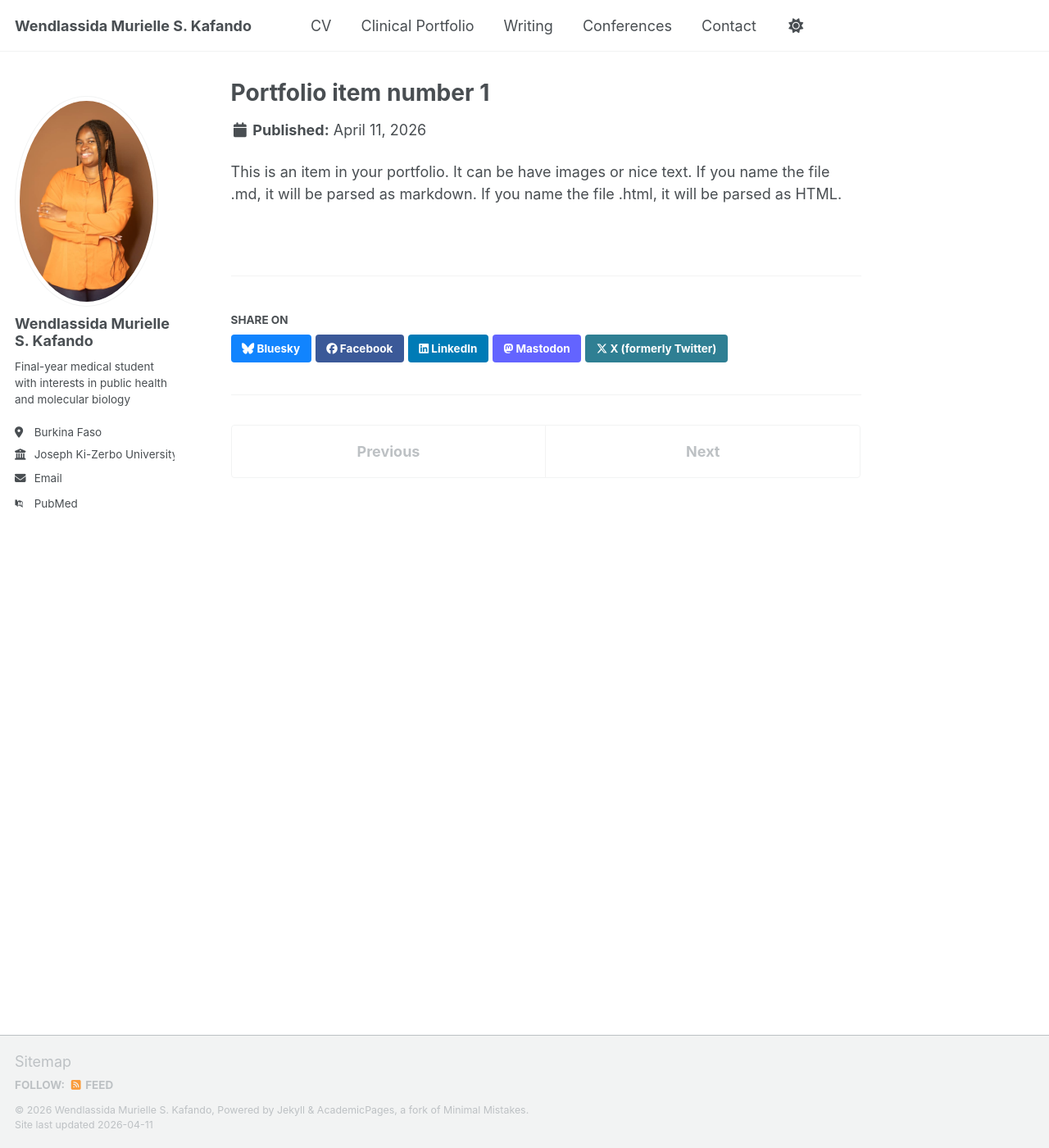
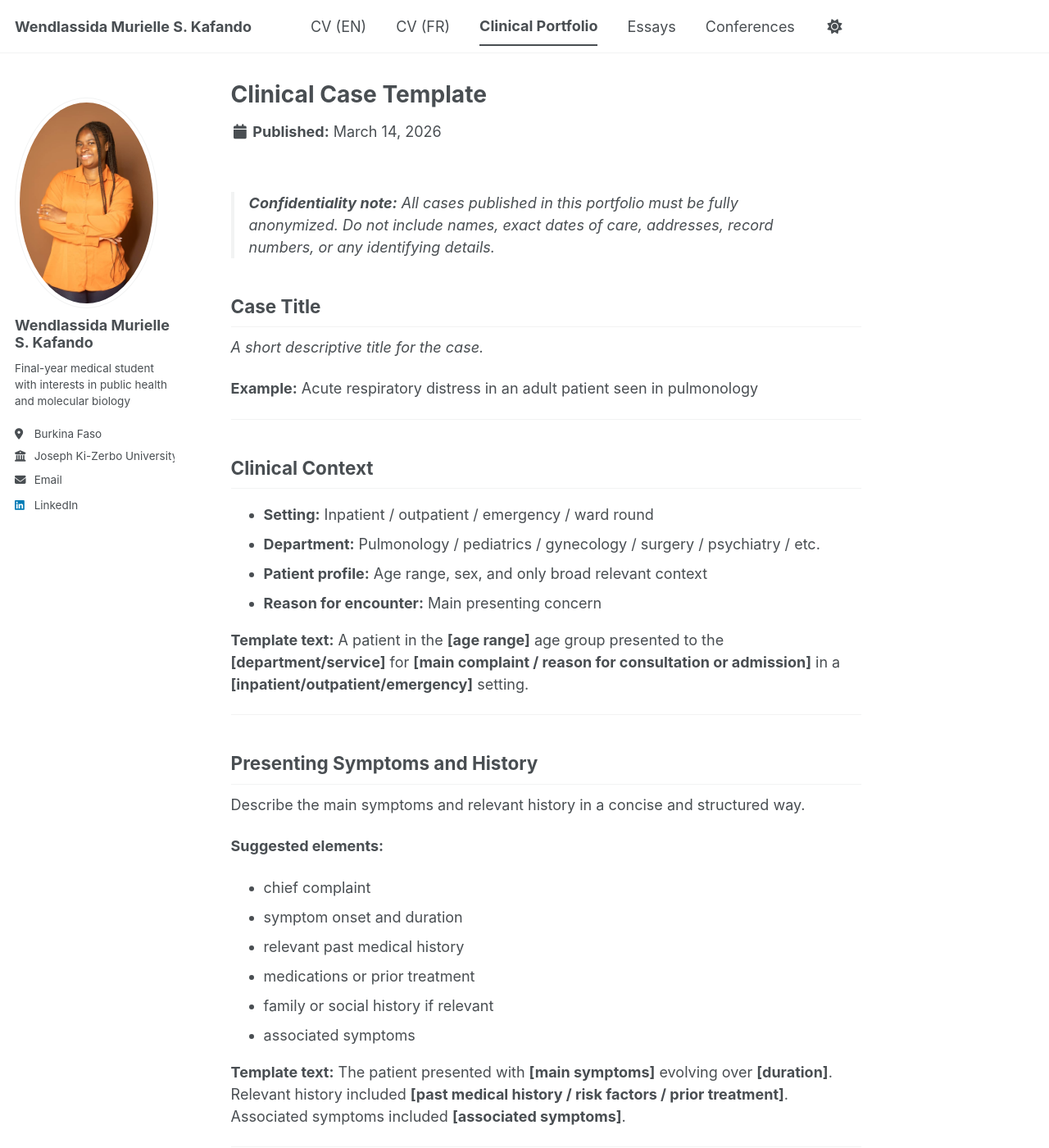
Before and after one commit to Murielle-Kafando/murielle-kafando.github.io, a Jekyll site: the page built from _portfolio/portfolio-1.md, in a window 1280 px wide and 1400 px high. Shown: the whole window at 82% size. Built offline with Jekyll 4.4.1, drawn with Linux system fonts in a browser that asks for light colours; some web fonts are replaced; a script bundle is joined from its source files by our own code; library files that are not in the unit come from our copies; some of the changed text lies outside the part shown.

Commit message:
templates completed + homepage

```diff
--- a/_config.yml
+++ b/_config.yml
@@ -13,10 +13,10 @@ title                    : "Wendlassida Murielle S. Kafando"
 title_separator          : "-"
 name                     : &name "Wendlassida Murielle S. Kafando"
 description              : &description "Final-year medical student | Clinical portfolio | Public health and molecular biology interests"   # Update this with a general description of your site, this is the default if not overridden by a page
-url                      : https://academicpages.github.io # The base hostname & protocol for your site e.g. "https://[your GitHub username].github.io",
+url                      : https://murielle-kafando.github.io # The base hostname & protocol for your site e.g. "https://[your GitHub username].github.io",
                                                            # or if you already have some other page hosted on Github then use "https://[your GitHub username].github.io/[Your Repo Name]"
-baseurl                  : "/murielle-medical-portfolio" # the subpath of your site, e.g. "/blog"
-repository               : "alex-zongo/murielle-medical-portfolio"
+baseurl                  : "" # the subpath of your site, e.g. "/blog"
+repository               : "Murielle-Kafando/murielle-kafando.github.io" # The GitHub repository of your site, used for edit links and other features, e.g. "username/repository"
 
 # Site Author - The following control what appear as part of the author content on the side bar.
 #               If a field is blank the icon and link will not appear, otherwise it will be shown.
@@ -41,7 +41,7 @@ author:
   orcid            : # "https://orcid.org/yourorcidurl"
   semantic         : # URL
   ssrn             : # URL
-  pubmed           : "https://www.ncbi.nlm.nih.gov/pubmed/?term=john+snow"
+  pubmed           : # "https://www.ncbi.nlm.nih.gov/pubmed/?term=john+snow"
   researchgate     : # URL
   scopus           : # URL
   zotero           : # URL
@@ -66,7 +66,7 @@ author:
   keybase          : # Username
   instagram        : # Username
   lastfm           : # Username
-  linkedin         : # Username
+  linkedin         : "murielle-kafando-02996b400" # Username - Update with your username on the site
   mastodon         : # URL
   medium           : # URL
   pinterest        : # Username
@@ -230,6 +230,9 @@ collections:
   portfolio:
     output: true
     permalink: /:collection/:path/
+  writings:
+    output: true
+    permalink: /:collection/:path/
   talks:
     output: true
     permalink: /:collection/:path/
@@ -290,6 +293,17 @@ defaults:
       layout: talk
       author_profile: true
       share: true
+  # _writings
+  - scope:
+      path: ""
+      type: writings
+    values:
+      layout: single
+      author_profile: true
+      share: true
+      read_time: true
+      related: true
+      comments: false
 
 
 # Sass/SCSS
--- a/_data/navigation.yml
+++ b/_data/navigation.yml
@@ -24,20 +24,20 @@ main:
   # - title: "Blog Posts"
   #   url: /year-archive/
 
-  - title: "CV"
-    url: /cv/
+  - title: "CV (EN)"
+    url: /files/cv_en.pdf
+
+  - title: "CV (FR)"
+    url: /files/cv_fr.pdf
 
   - title: "Clinical Portfolio"
     url: /clinical-portfolio/
 
-  - title: "Writing"
+  - title: "Essays"
     url: /writing/
 
   - title: "Conferences"
     url: /conferences/
-
-  - title: "Contact"
-    url: /contact/
 
   # - title: "CV"
   #   url: /cv-json/
--- a/_pages/portfolio.html
+++ b/_pages/portfolio.html
@@ -7,6 +7,10 @@ author_profile: true
 
 {% include base_path %}
 
+<p>
+  This section presents anonymized clinical case analyses drawn from hospital training experiences. Each entry is structured to highlight
+  the clinical context, diagnostic reasoning, therapeutic approach, and key learning points. All identifying patient information has been removed.
+</p>
 
 {% for post in site.portfolio %}
   {% include archive-single.html %}
--- a/_portfolio/portfolio-1.md
+++ b/_portfolio/portfolio-1.md
@@ -1,7 +1,167 @@
 ---
-title: "Portfolio item number 1"
-excerpt: "Short description of portfolio item number 1<br/><img src='/images/500x300.png'>"
+title: "Clinical Case Template"
+# excerpt: "Short description of portfolio item number 1<br/><img src='/images/500x300.png'>"
+excerpt: " An anonymized clinical case template for structured reflection, diagnostic reasoning, and key learning points."
 collection: portfolio
+date: 2026-03-14
+permalink: /clinical-portfolio/clinical-case-template/
 ---
 
-This is an item in your portfolio. It can be have images or nice text. If you name the file .md, it will be parsed as markdown. If you name the file .html, it will be parsed as HTML.
+<!-- This is an item in your portfolio. It can be have images or nice text. If you name the file .md, it will be parsed as markdown. If you name the file .html, it will be parsed as HTML.  -->
+
+> **Confidentiality note:** All cases published in this portfolio must be fully anonymized. Do not include names, exact dates of care, addresses, record numbers, or any identifying details.
+
+## Case Title
+
+*A short descriptive title for the case.*
+
+**Example:** Acute respiratory distress in an adult patient seen in pulmonology
+
+---
+
+## Clinical Context
+
+- **Setting:** Inpatient / outpatient / emergency / ward round
+- **Department:** Pulmonology / pediatrics / gynecology / surgery / psychiatry / etc.
+- **Patient profile:** Age range, sex, and only broad relevant context
+- **Reason for encounter:** Main presenting concern
+
+**Template text:**
+A patient in the **[age range]** age group presented to the **[department/service]** for **[main complaint / reason for consultation or admission]** in a **[inpatient/outpatient/emergency]** setting.
+
+---
+
+## Presenting Symptoms and History
+
+Describe the main symptoms and relevant history in a concise and structured way.
+
+**Suggested elements:**
+- chief complaint
+- symptom onset and duration
+- relevant past medical history
+- medications or prior treatment
+- family or social history if relevant
+- associated symptoms
+
+**Template text:**
+The patient presented with **[main symptoms]** evolving over **[duration]**. Relevant history included **[past medical history / risk factors / prior treatment]**. Associated symptoms included **[associated symptoms]**.
+
+---
+
+## Clinical Examination
+
+Summarize the most relevant findings from physical examination.
+
+**Suggested elements:**
+- general condition
+- vital signs if appropriate
+- focused examination findings
+- relevant negative findings
+
+**Template text:**
+On examination, the patient was **[general condition]**. Significant findings included **[key findings]**. Relevant negative findings included **[important absent signs]**.
+
+---
+
+## Initial Diagnostic Hypotheses
+
+List the main working hypotheses in order of likelihood or urgency.
+
+1. **Primary hypothesis:** [most likely diagnosis]
+2. **Differential diagnosis:** [alternative diagnosis]
+3. **Differential diagnosis:** [alternative diagnosis]
+
+**Comment:**
+Briefly explain why each hypothesis was considered.
+
+---
+
+## Investigations
+
+Summarize the main tests, imaging, or other investigations performed.
+
+**Suggested elements:**
+- laboratory tests
+- imaging
+- specialty assessment
+- relevant scores or clinical tools
+
+**Template text:**
+Investigations performed included **[tests / imaging / assessments]**. The most relevant results were **[key results]**.
+
+---
+
+## Final Diagnosis or Working Diagnosis
+
+State the final diagnosis clearly. If no confirmed diagnosis was available, state the leading working diagnosis.
+
+**Template text:**
+The final / working diagnosis was **[diagnosis]**.
+
+---
+
+## Therapeutic Approach and Management
+
+Describe the treatment plan and immediate management.
+
+**Suggested elements:**
+- symptomatic treatment
+- definitive treatment
+- monitoring
+- specialist referral
+- patient education or counseling
+
+**Template text:**
+Management included **[treatment / monitoring / referral / counseling]**.
+
+---
+
+## Clinical Course and Outcome
+
+Summarize the short-term evolution of the case.
+
+**Suggested elements:**
+- improvement / deterioration / stabilization
+- response to treatment
+- discharge / follow-up plan
+
+**Template text:**
+The patient’s clinical course was marked by **[evolution]**. Follow-up consisted of **[follow-up plan]**.
+
+---
+
+## Clinical Reasoning
+
+This is the most important section. Briefly explain the reasoning process that linked symptoms, examination findings, hypotheses, investigations, and management.
+
+**Template prompts:**
+- What was the first major clinical concern?
+- What made the main diagnosis more likely than the alternatives?
+- What key finding changed the direction of reasoning?
+- What uncertainty remained?
+
+---
+
+## Key Learning Points
+
+- **Learning point 1:** [short insight]
+- **Learning point 2:** [short insight]
+- **Learning point 3:** [short insight]
+
+---
+
+## Reflection
+
+Add a short reflective paragraph on what the case taught you.
+
+**Template text:**
+This case reinforced the importance of **[clinical lesson]**. It also highlighted **[diagnostic / therapeutic / communication / systems-related insight]**.
+
+---
+
+## Optional References
+
+If relevant, cite one or two guidelines, review articles, or textbooks that informed your understanding of the case.
+
+- [Reference 1]
+- [Reference 2]
--- a/_portfolio/portfolio-2.html
+++ /dev/null
@@ -1,7 +0,0 @@
----
-title: "Portfolio item number 2"
-excerpt: "Short description of portfolio item number 2 <br/><img src='/images/500x300.png'>"
-collection: portfolio
----
-
-This is an item in your portfolio. It can be have images or nice text. If you name the file .md, it will be parsed as markdown. If you name the file .html, it will be parsed as HTML.
```
Also changed, not shown: _pages/about.md (+8 -6 lines), _pages/conferences.md (added, +12 -0 lines), _pages/writing.html (added, +21 -0 lines), _posts/2012-08-14-blog-post-1.md (deleted, +0 -20 lines), _posts/2013-08-14-blog-post-2.md (deleted, +0 -20 lines), _posts/2014-08-14-blog-post-3.md (deleted, +0 -20 lines), _posts/2015-08-14-blog-post-4.md (deleted, +0 -20 lines), _writings/2026-03-14-writing-1.md (added, +115 -0 lines), 2 other files.
